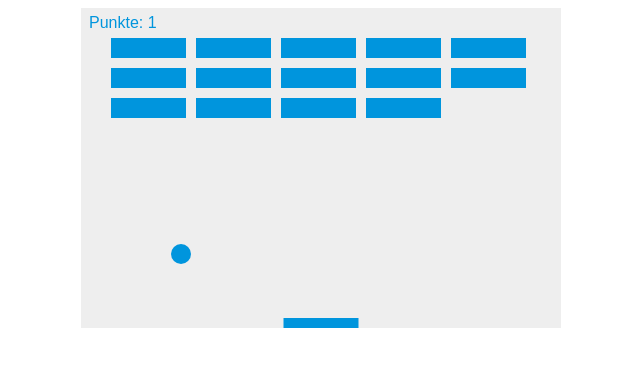
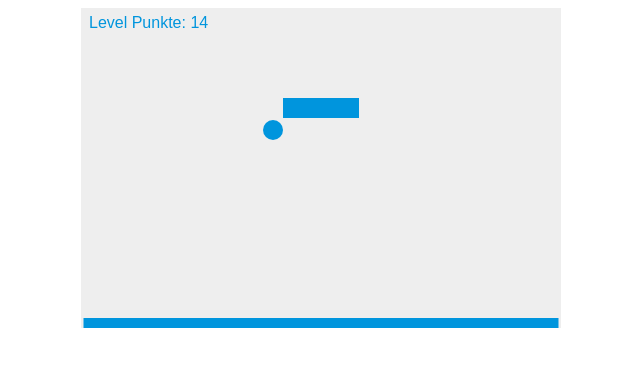
Before and after one commit to ycvy/Breakout, a plain HTML site: page index.html in a window 1280 px wide. Shown: the whole page, without its empty margins (319-959 px from the left). Drawn offline with Linux system fonts and the light colour scheme.

Commit message:
Zusätzliche Level hinzugefügt und Breite der Bricks angepasst

```diff
--- a/index.html
+++ b/index.html
@@ -2,7 +2,7 @@
 <html lang="de">
 <head>
     <meta charset="UTF-8">
-    <meta name="viewport" content="width=device-width, initial-scale=1.0">
+    <meta name="viewport" content="width=device-width, content="initial-scale=1.0">
     <title>Breakout Spiel</title>
     <style>
         canvas {
@@ -22,33 +22,172 @@
         let ballRadius = 10;
         let x = canvas.width / 2;
         let y = canvas.height - 30;
-        let dx = 2;
-        let dy = -2;
+        let dx = 12;
+        let dy = -12;
 
         let paddleHeight = 10;
-        let paddleWidth = 75;
+        let paddleWidth = 475;
         let paddleX = (canvas.width - paddleWidth) / 2;
 
         let rightPressed = false;
         let leftPressed = false;
 
-        let brickRowCount = 3;
-        let brickColumnCount = 5;
-        let brickWidth = 75;
+        let brickRowCount = 3; // Startanzahl der Ziegelreihen
+        let brickColumnCount = 5; // Startanzahl der Ziegelspalten
+        let brickWidth; // Breite der Ziegel
         let brickHeight = 20;
         let brickPadding = 10;
         let brickOffsetTop = 30;
         let brickOffsetLeft = 30;
 
+
         let bricks = [];
-        for (let c = 0; c < brickColumnCount; c++) {
-            bricks[c] = [];
-            for (let r = 0; r < brickRowCount; r++) {
-                bricks[c][r] = { x: 0, y: 0, status: 1 };
+        let totalBricks = 0; // Gesamtanzahl der Ziegel
+        let currentLevel = 1; // Aktuelles Level
+        let totalLevels = 3; // Gesamtanzahl der Levels
+        let levelScore = 0; // Score für das aktuelle Level
+
+        // Ziegel initialisieren
+        function resetBricks() {
+            bricks = [];
+            totalBricks = 0; // Setze die Gesamtanzahl der Ziegel zurück
+            // Berechne die Breite der Ziegel
+            brickWidth = (canvas.width - 60 - (brickColumnCount - 1) * brickPadding) / brickColumnCount;
+            for (let c = 0; c < brickColumnCount; c++) {
+                bricks[c] = [];
+                for (let r = 0; r < brickRowCount; r++) {
+                    bricks[c][r] = { x: 0, y: 0, status: 1 };
+                    totalBricks++; // Zähle die Ziegel
+                }
+            }
+            levelScore = 0; // Setze den Level-Score zurück
+        }
+
+        // Nächstes Level starten
+        function startNextLevel() {
+            currentLevel++;
+            if (currentLevel > totalLevels) {
+                alert("Herzlichen Glückwunsch! Du hast alle Levels gemeistert!");
+                document.location.reload();
+            } else {
+                // Erhöhe die Anzahl der Ziegel oder ändere deren Position für das nächste Level
+                if (currentLevel === 2) {
+                    brickRowCount = 4; // Beispiel: Eine zusätzliche Reihe Ziegel für Level 2 hinzufügen
+                    brickColumnCount = 6; // Beispiel: Eine zusätzliche Spalte Ziegel für Level 2 hinzufügen
+                } else if (currentLevel === 3) {
+                    brickRowCount = 5; // Beispiel: Eine zusätzliche Reihe Ziegel für Level 3 hinzufügen
+                    brickColumnCount = 7; // Beispiel: Eine zusätzliche Spalte Ziegel für Level 3 hinzufügen
+                }
+                resetBricks(); // Stelle sicher, dass die Ziegel zurückgesetzt werden
+                resetBall(); // Setze den Ball zurück, wenn das nächste Level beginnt
             }
         }
 
-        let score = 0;
+        // Ball zurücksetzen
+        function resetBall() {
+            x = canvas.width / 2;
+            y = canvas.height - 30;
+            dx = 12;
+            dy = -12;
+        }
+
+        // Kollisionserkennung
+        function collisionDetection() {
+            for (let c = 0; c < brickColumnCount; c++) {
+                for (let r = 0; r < brickRowCount; r++) {
+                    let b = bricks[c][r];
+                    if (b.status === 1) {
+                        if (x > b.x && x < b.x + brickWidth && y > b.y && y < b.y + brickHeight) {
+                            dy = -dy;
+                            b.status = 0;
+                            levelScore++; // Erhöhe den Level-Score
+                            if (levelScore === totalBricks) { // Überprüfe den Score für das aktuelle Level
+                                startNextLevel(); // Starte das nächste Level
+                            }
+                        }
+                    }
+                }
+            }
+        }
+
+        // Ball zeichnen
+        function drawBall() {
+            ctx.beginPath();
+            ctx.arc(x, y, ballRadius, 0, Math.PI * 2);
+            ctx.fillStyle = "#0095DD";
+            ctx.fill();
+            ctx.closePath();
+        }
+
+        // Paddle zeichnen
+        function drawPaddle() {
+            ctx.beginPath();
+            ctx.rect(paddleX, canvas.height - paddleHeight, paddleWidth, paddleHeight);
+            ctx.fillStyle = "#0095DD";
+            ctx.fill();
+            ctx.closePath();
+        }
+
+        // Ziegel zeichnen
+        function drawBricks() {
+            for (let c = 0; c < brickColumnCount; c++) {
+                for (let r = 0; r < brickRowCount; r++) {
+                    let b = bricks[c][r];
+                    if (b.status === 1) {
+                        let brickX = c * (brickWidth + brickPadding) + brickOffsetLeft;
+                        let brickY = r * (brickHeight + brickPadding) + brickOffsetTop;
+                        b.x = brickX; // Setze die X-Position des Ziegels
+                        b.y = brickY; // Setze die Y-Position des Ziegels
+                        ctx.beginPath();
+                        ctx.rect(brickX, brickY, brickWidth, brickHeight);
+                        ctx.fillStyle = "#0095DD";
+                        ctx.fill();
+                        ctx.closePath();
+                    }
+                }
+            }
+        }
+
+        // Punkte zeichnen
+        function drawScore() {
+            ctx.font = "16px Arial";
+            ctx.fillStyle = "#0095DD";
+            ctx.fillText("Level Punkte: " + levelScore, 8, 20); // Zeige den Level-Score an
+        }
+
+        // Hauptzeichnungsfunktion
+        function draw() {
+            ctx.clearRect(0, 0, canvas.width, canvas.height);
+            drawBricks();
+            drawBall();
+            drawPaddle();
+            drawScore();
+            collisionDetection();
+
+            if (x + dx > canvas.width - ballRadius || x + dx < ballRadius) {
+                dx = -dx;
+            }
+            if (y + dy < ballRadius) {
+                dy = -dy;
+            } else if (y + dy > canvas.height - ballRadius) {
+                if (x > paddleX && x < paddleX + paddleWidth) {
+                    dy = -dy;
+                } else {
+                    alert("Spiel vorbei! Deine Punkte: " + levelScore);
+                    document.location.reload();
+                }
+            }
+
+            if (rightPressed && paddleX < canvas.width - paddleWidth) {
+                paddleX += 7;
+            } else if (leftPressed && paddleX > 0) {
+                paddleX -= 7;
+            }
+
+            x += dx;
+            y += dy;
+            requestAnimationFrame(draw);
+        }
 
         // Steuerung
         document.addEventListener("keydown", keyDownHandler, false);
@@ -70,99 +209,9 @@
             }
         }
 
-        function collisionDetection() {
-            for (let c = 0; c < brickColumnCount; c++) {
-                for (let r = 0; r < brickRowCount; r++) {
-                    let b = bricks[c][r];
-                    if (b.status === 1) {
-                        if (x > b.x && x < b.x + brickWidth && y > b.y && y < b.y + brickHeight) {
-                            dy = -dy;
-                            b.status = 0;
-                            score++;
-                            if (score === brickRowCount * brickColumnCount) {
-                                alert("Herzlichen Glückwunsch! Du hast das Spiel gewonnen!");
-                                document.location.reload();
-                            }
-                        }
-                    }
-                }
-            }
-        }
-
-        function drawBall() {
-            ctx.beginPath();
-            ctx.arc(x, y, ballRadius, 0, Math.PI * 2);
-            ctx.fillStyle = "#0095DD";
-            ctx.fill();
-            ctx.closePath();
-        }
-
-        function drawPaddle() {
-            ctx.beginPath();
-            ctx.rect(paddleX, canvas.height - paddleHeight, paddleWidth, paddleHeight);
-            ctx.fillStyle = "#0095DD";
-            ctx.fill();
-            ctx.closePath();
-        }
-
-        function drawBricks() {
-            for (let c = 0; c < brickColumnCount; c++) {
-                for (let r = 0; r < brickRowCount; r++) {
-                    if (bricks[c][r].status === 1) {
-                        let brickX = c * (brickWidth + brickPadding) + brickOffsetLeft;
-                        let brickY = r * (brickHeight + brickPadding) + brickOffsetTop;
-                        bricks[c][r].x = brickX;
-                        bricks[c][r].y = brickY;
-                        ctx.beginPath();
-                        ctx.rect(brickX, brickY, brickWidth, brickHeight);
-                        ctx.fillStyle = "#0095DD";
-                        ctx.fill();
-                        ctx.closePath();
-                    }
-                }
-            }
-        }
-
-        function drawScore() {
-            ctx.font = "16px Arial";
-            ctx.fillStyle = "#0095DD";
-            ctx.fillText("Punkte: " + score, 8, 20);
-        }
-
-        function draw() {
-            ctx.clearRect(0, 0, canvas.width, canvas.height);
-            drawBricks();
-            drawBall();
-            drawPaddle();
-            drawScore();
-            collisionDetection();
-
-            if (x + dx > canvas.width - ballRadius || x + dx < ballRadius) {
-                dx = -dx;
-            }
-            if (y + dy < ballRadius) {
-                dy = -dy;
-            } else if (y + dy > canvas.height - ballRadius) {
-                if (x > paddleX && x < paddleX + paddleWidth) {
-                    dy = -dy;
-                } else {
-                    alert("Spiel vorbei! Deine Punkte: " + score);
-                    document.location.reload();
-                }
-            }
-
-            if (rightPressed && paddleX < canvas.width - paddleWidth) {
-                paddleX += 7;
-            } else if (leftPressed && paddleX > 0) {
-                paddleX -= 7;
-            }
-
-            x += dx;
-            y += dy;
-            requestAnimationFrame(draw);
-        }
-
-        draw();
+        // Spiel starten
+        resetBricks(); // Ziegel initialisieren
+        draw(); // Zeichne das Spiel
     </script>
 </body>
 </html>
```
